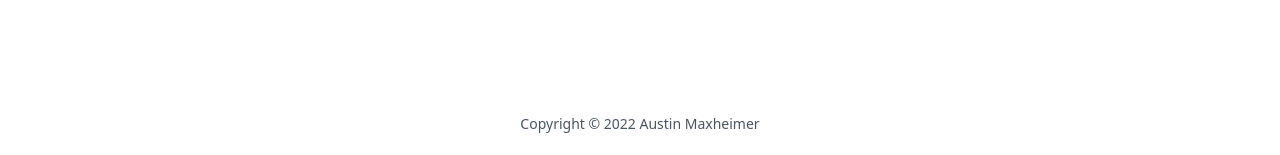
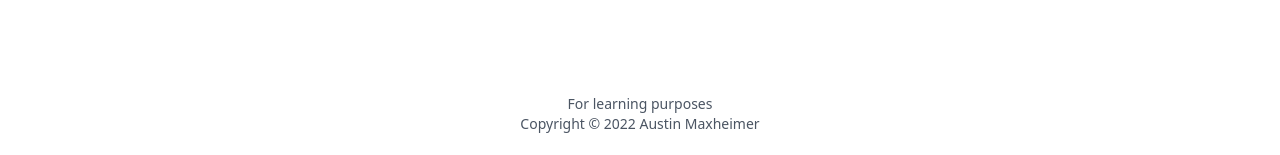
Before and after one commit to atrain42/google-clone, a Next.js app: page / in a window 1280 px wide. Shown: the part 642-797 px from the top of the page. Built offline with nearby package versions, Linux system fonts and the light colour scheme; no server answers.

Commit message:
site updates

```diff
--- a/components/Footer.js
+++ b/components/Footer.js
@@ -2,7 +2,8 @@ import React from "react";
 
 export default function Footer() {
   return (
-    <footer className="absolute bottom-[0%] left-[50%] translate-x-[-50%] whitespace-nowrap p-6 text-sm text-gray-600">
+    <footer className="flex flex-col items-center absolute bottom-[0%] left-[50%] translate-x-[-50%] whitespace-nowrap p-6 text-sm text-gray-600">
+      <p>For learning purposes</p>
       <p>Copyright &copy; {new Date().getFullYear()} Austin Maxheimer</p>
     </footer>
   );
```
